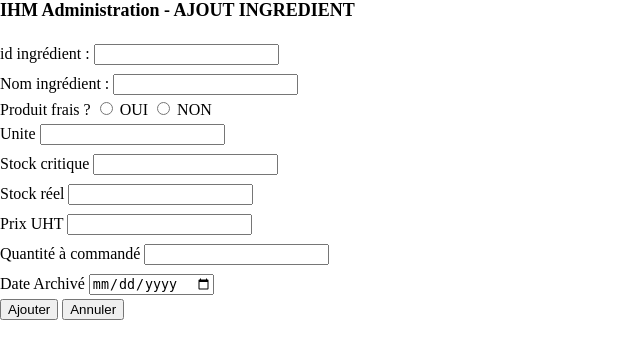
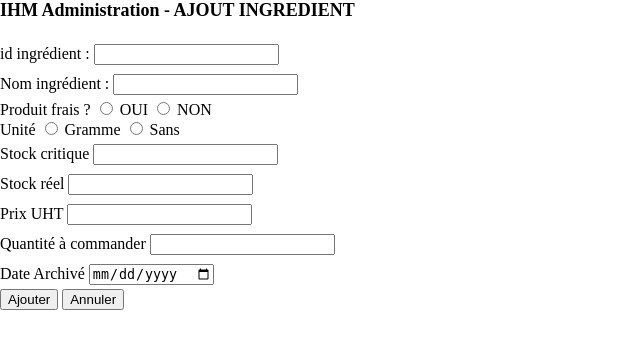
Before and after one commit to Atrimilan/Pizzip, a PHP site: page /formulaire_ing.html in a window 1280 px wide. Shown: the top 359 px of the page, without its empty margins (0-640 px from the left). Run offline with PHP 8.4, Linux system fonts and the light colour scheme.

Commit message:
17-05-2021 10-45

```diff
--- a/pages/formulaire_ing.html
+++ b/pages/formulaire_ing.html
@@ -15,16 +15,23 @@ and open the template in the editor.
         <form action="ajouter_ing.php" method="post">
             <p>id ingrédient : <input type="number" min="1" name="IdIngred"></p>
             <p>Nom ingrédient : <input type="text" name="NomIngred"></p>
+            <!-- radion boutton frais ou non -->
             Produit frais ?
-            <input type="radio" id="oui" name="frais">
-            <label for="oui">OUI</label>
-            <input type="radio" id="non" name="frais">
-            <label for="non">NON</label>
-            <p>Unite <input type="text" name="unite"></p>
+            <input type="radio" id="oui" name="frais" value='O'>
+            <label for="oui" >OUI</label>
+            <input type="radio" id="non" name="frais" value='N'>
+            <label for="non" >NON</label>
+            <!--radio boutton pour unité -->
+            <br>Unité
+            <input type="radio" id="iDgramme" name="unite" value='gramme'>
+            <label for="idGramme" >Gramme</label>
+            <input type="radio" id="idSans" name="unite" value='sans'>
+            <label for="idSans" >Sans</label>
+            <!-- -->
             <p>Stock critique <input type="number" min=0 name="StockMin"></p>
             <p>Stock réel <input type="number" min=0 name="StockReel"></p>
             <p>Prix UHT <input type="number" min=0 step="any" name="PrixUHT_Moyen"></p>
-            <p>Quantité à commandé <input type="number" min=0 name="Q_A_Com"></p>
+            <p>Quantité à commander <input type="number" min=0 name="Q_A_Com"></p>
             <p>Date Archivé <input type="date" name="DateArchiv"></p>
             <input type="submit" value="Ajouter" name="ajout">
             <input type="submit" value="Annuler" name="annulation">
```
Also changed, not shown: pages/ajouter_ing.php (+12 -12 lines), pages/ingredient_ajout.php (deleted, +0 -13 lines).
